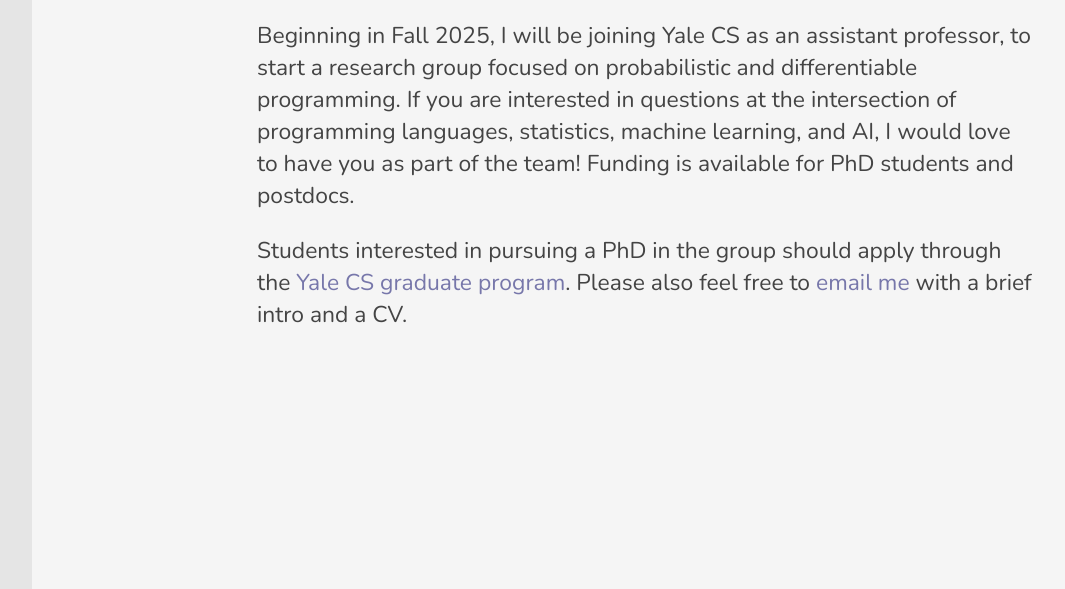
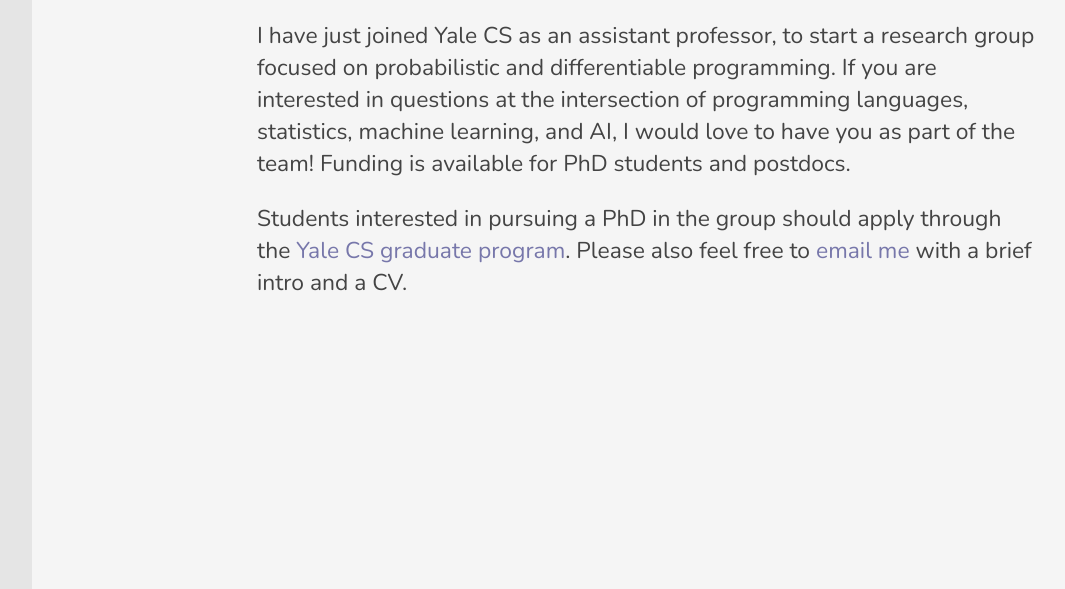
Before and after one commit to alex-lew/alex-lew.github.io, a plain HTML site: page yale/index.html in a window 1280 px wide. Shown: the part 211-800 px from the top of the page, without its empty margins (18-1083 px from the left). Drawn offline with nearby package versions, Linux system fonts and the light colour scheme.

Commit message:
Update index.html

```diff
--- a/yale/index.html
+++ b/yale/index.html
@@ -25,6 +25,6 @@
   <section id="post">
 <div id="breadcrumbs"><a href="/index.html">alex lew</a></div>
           <h1 id="blogtitle">Probabilistic and differentiable programming at Yale</h1>
-          <div id="blogcontent"><p>Beginning in Fall 2025, I will be joining Yale CS as an assistant professor, to start a research group focused on probabilistic and differentiable programming. If you are interested in questions at the intersection of programming languages, statistics, machine learning, and AI, I would love to have you as part of the team! Funding is available for PhD students and postdocs.</p><p>Students interested in pursuing a PhD in the group should apply through the <a href="https://cpsc.yale.edu/academics/graduate-program/yale-computer-science-phd-program-admissions-faq">Yale CS graduate program</a>. Please also feel free to <a href="mailto:alexlew@mit.edu">email me</a> with a brief intro and a CV.</p></div>
+          <div id="blogcontent"><p>I have just joined Yale CS as an assistant professor, to start a research group focused on probabilistic and differentiable programming. If you are interested in questions at the intersection of programming languages, statistics, machine learning, and AI, I would love to have you as part of the team! Funding is available for PhD students and postdocs.</p><p>Students interested in pursuing a PhD in the group should apply through the <a href="https://cpsc.yale.edu/academics/graduate-program/yale-computer-science-phd-program-admissions-faq">Yale CS graduate program</a>. Please also feel free to <a href="mailto:alexander.lew@yale.edu">email me</a> with a brief intro and a CV.</p></div>
   </section>
 </body>
```
